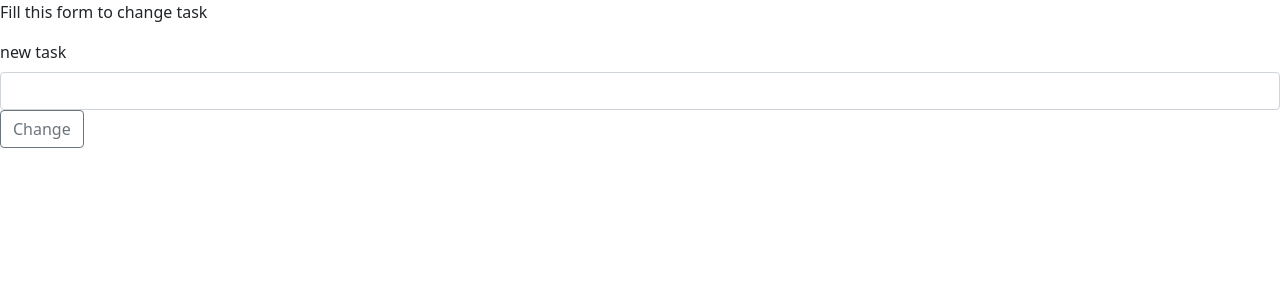
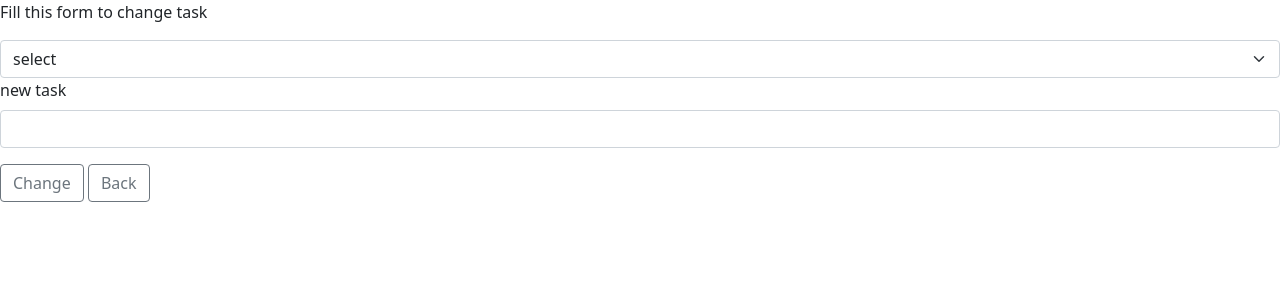
Before and after one commit to m-d-z-s/ToDoList_WA, a PHP site: page /changeModal.php in a window 1280 px wide. Shown: the top 300 px of the page. Run offline with PHP 8.4, Linux system fonts and the light colour scheme.

Commit message:
added delete and change state

```diff
--- a/changeModal.php
+++ b/changeModal.php
@@ -15,25 +15,18 @@ echo '
 
 <p>Fill this form to change task</p>
 <form method="post">
-<!--
     <div class="mb-3">
-    <select name="newState" id="newState" class="form-select" aria-label="Default select example">
-                            <option selected>Open this select menu</option>
+    <select name="newState"  class="form-select" aria-label="Default select example">
+                            <option selected>select</option>
                             <option value="0">not done</option>
                             <option value="1">done</option>
     </select>
-    <div>
-        <button type="submit" name="changeState" class="btn btn-outline-secondary"><a href="index.php">Change state</a></button>
-</div>
--->
 
         <label for="username" class="form-label">new task</label>
         <input name="taskName" class="form-control">
     </div>
-    <button type="submit" name="change" class="btn btn-outline-secondary">Change</button>
-<!--
+    <button type="submit" name="change" class="btn btn-outline-secondary">Change</a></button>
      <button type="submit" name="back" class="btn btn-outline-secondary">Back</button>
--->
 
 </form>
 </body>
@@ -44,12 +37,34 @@ if (isset($_POST['change'])){
     require "config.php";
 
     $task = $_POST["taskName"];
+    $state = $_POST["newState"];
     $id = $_GET["id"];
-    $request = "UPDATE tasklist SET task=? WHERE id=?";
+    echo $state;
 
-    $result = $pdo->prepare($request);
-    $result->execute([$task, $id]);
+    if ($state == "select"){
+        $request = "UPDATE tasklist SET task=? WHERE id=?";
+
+        $result = $pdo->prepare($request);
+        $result->execute([$task, $id]);
+    }
+    elseif ($task == ""){
+        $request = "UPDATE tasklist SET state=? WHERE id=?";
+
+        $result = $pdo->prepare($request);
+        $result->execute([$state, $id]);
+    }
+    else{
+        $request = "UPDATE tasklist SET task=?, state=? WHERE id=?";
+
+        $result = $pdo->prepare($request);
+        $result->execute([$task, $state, $id]);
+
+    }
     header("Location: index.php");
 
 }
+
+if (isset($_POST['back'])){
+    header("Location: index.php");
+}
 ?>
--- a/index.php
+++ b/index.php
@@ -77,7 +77,4 @@ if ($_SESSION == null){
 
 </html>
 <?php
-//if (isset($_POST['task'])){
-//    echo "<script>alert('Форма отправлена!');</script>";
-//}
 ?>
```
